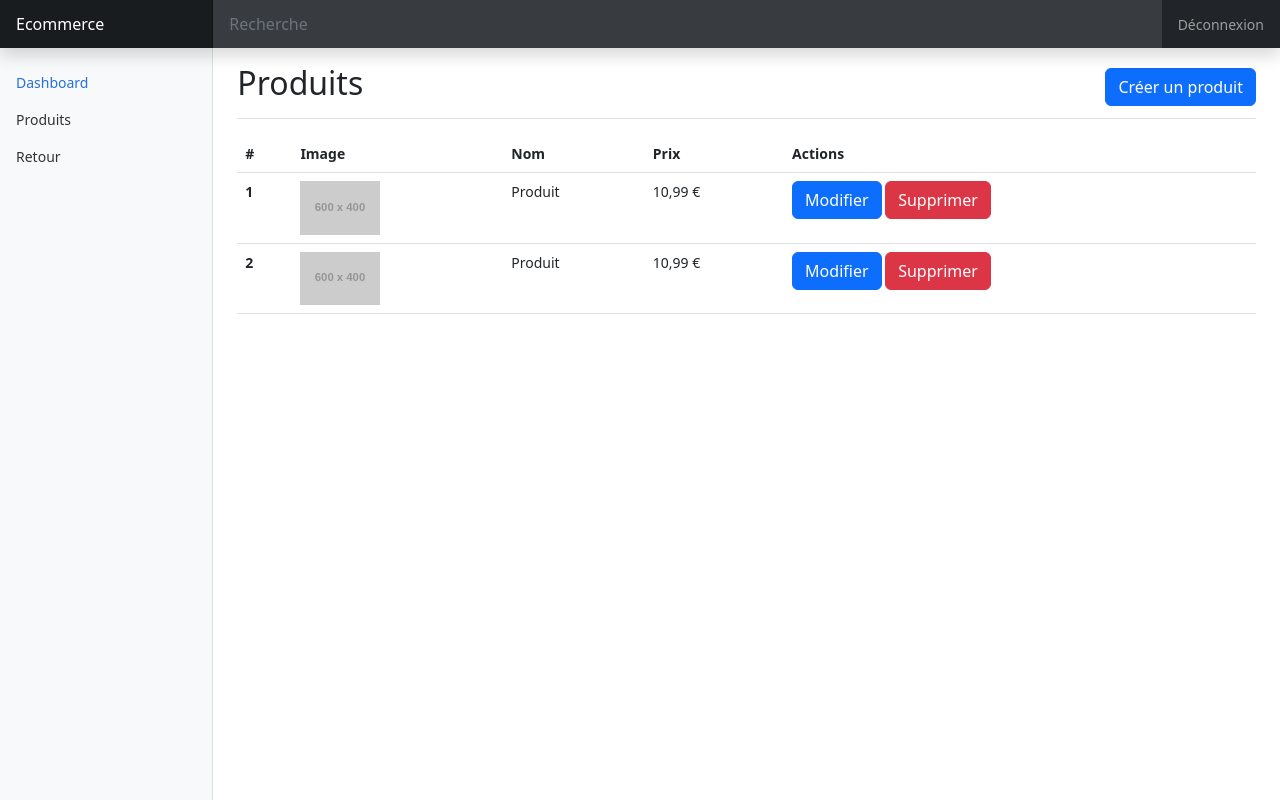
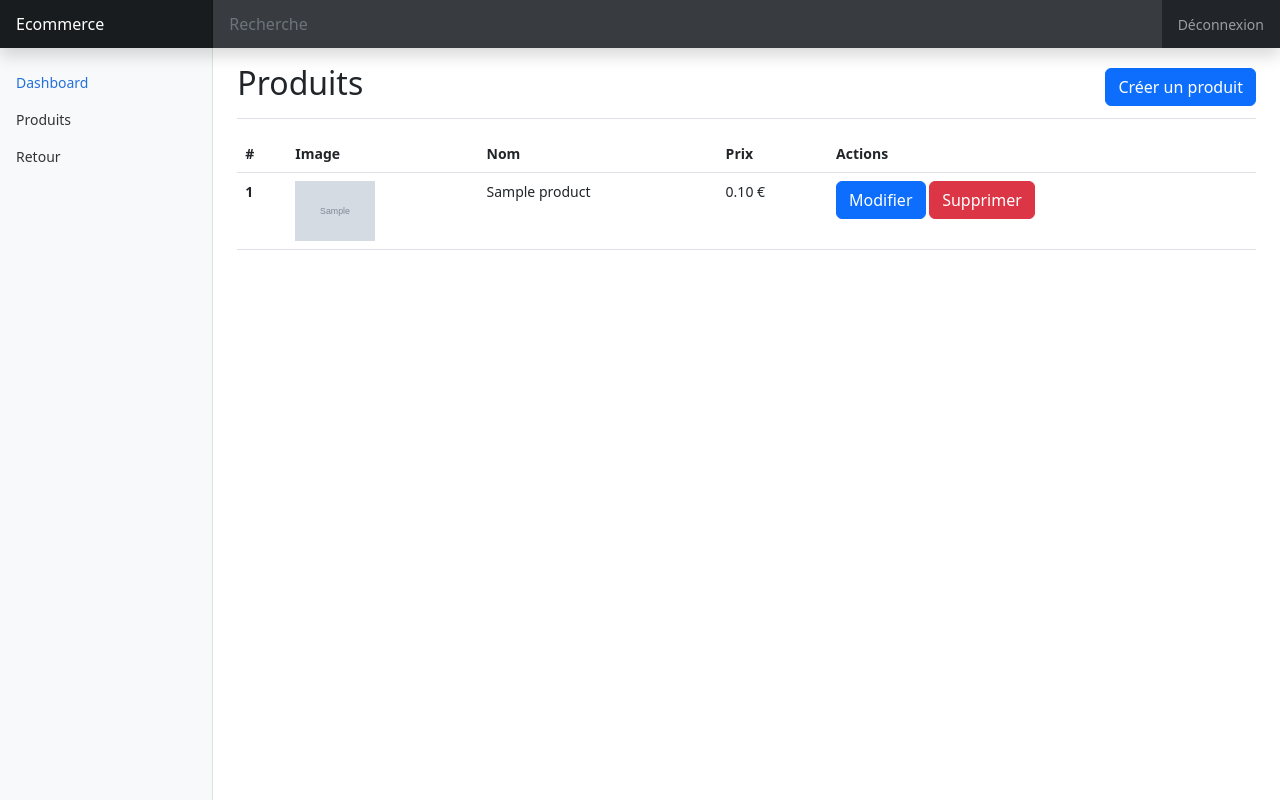
Before and after one commit to WebioVG/ECF-Back, a Symfony app: template templates/admin/list.html.twig in a window 1280 px wide. Run offline with Twig, Linux system fonts and the light colour scheme; the template is opened without the code that fills it: most values are stand-ins (such as "Sample title", 1, 10 or a date in 2020); grey boxes marked "Sample" are stand-in pictures; grey boxes labelled with a size stand in for pictures from a placeholder-image service; some libraries are stand-ins or nearby versions.

```diff
--- a/src/Entity/Category.php
+++ b/src/Entity/Category.php
@@ -87,4 +87,9 @@ class Category
 
         return $this;
     }
+
+    public function __toString()
+    {
+        return $this->name;
+    }
 }
--- a/src/Entity/Color.php
+++ b/src/Entity/Color.php
@@ -84,4 +84,9 @@ class Color
 
         return $this;
     }
+
+    public function __toString()
+    {
+        return $this->name;
+    }
 }
--- a/templates/admin.html.twig
+++ b/templates/admin.html.twig
@@ -56,19 +56,19 @@
                     <div class="position-sticky pt-3">
                         <ul class="nav flex-column">
                             <li class="nav-item">
-                                <a class="nav-link active" aria-current="page" href="dashboard.html">
+                                <a class="nav-link active" aria-current="page" href="{{ path('admin_index') }}">
                                     <span data-feather="home"></span>
                                     Dashboard
                                 </a>
                             </li>
                             <li class="nav-item">
-                                <a class="nav-link" href="admin-list.html">
+                                <a class="nav-link" href="{{ path('admin_list') }}">
                                     <span data-feather="file"></span>
                                     Produits
                                 </a>
                             </li>
                             <li class="nav-item">
-                                <a class="nav-link" href="index.html">
+                                <a class="nav-link" href="{{ path('home_index') }}">
                                     <span data-feather="file"></span>
                                     Retour
                                 </a>
--- a/templates/admin/list.html.twig
+++ b/templates/admin/list.html.twig
@@ -1,11 +1,11 @@
 {% extends 'admin.html.twig' %}
 
-{% block title %}Adin - ECF Back{% endblock %}
+{% block title %}Admin - {{ parent() }}{% endblock %}
 
 {% block body %}
     <div class="d-flex justify-content-between flex-wrap flex-md-nowrap align-items-center pt-3 pb-2 mb-3 border-bottom">
         <h1 class="h2">Produits</h1>
-        <a class="btn btn-primary" href="">Créer un produit</a>
+        <a class="btn btn-primary" href="{{ path('admin_create') }}">Créer un produit</a>
     </div>
 
     <div>
@@ -20,30 +20,20 @@
                 </tr>
             </thead>
             <tbody>
+                {% for product in products %}
                     <tr>
-                    <th scope="row">1</th>
+                        <th scope="row">{{ product.id }}</th>
                         <td>
-                        <img width="80" src="https://dummyimage.com/600x400/55595c/fff" alt="">
+                            <img width="80" src="{{ product.image }}" alt="">
                         </td>
-                    <td>Produit</td>
-                    <td>10,99 €</td>
+                        <td>{{ product.name }}</td>
+                        <td>{{ (product.price/100) | number_format(2, '.') }} €</td>
                         <td>
                             <a class="btn btn-primary">Modifier</a>
                             <a class="btn btn-danger">Supprimer</a>
                         </td>
                     </tr>
-                <tr>
-                    <th scope="row">2</th>
-                    <td>
-                        <img width="80" src="https://dummyimage.com/600x400/55595c/fff" alt="">
-                    </td>
-                    <td>Produit</td>
-                    <td>10,99 €</td>
-                    <td>
-                        <a class="btn btn-primary">Modifier</a>
-                        <a class="btn btn-danger">Supprimer</a>
-                    </td>
-                </tr>
+                {% endfor %}
             </tbody>
         </table>
     </div>
```
Also changed, not shown: src/Controller/AdminController.php (+40 -1 lines), src/Form/ProductType.php (added, +47 -0 lines), templates/admin/create.html.twig (added, +10 -0 lines). Lines whose indentation alone changed are shown as unchanged.
